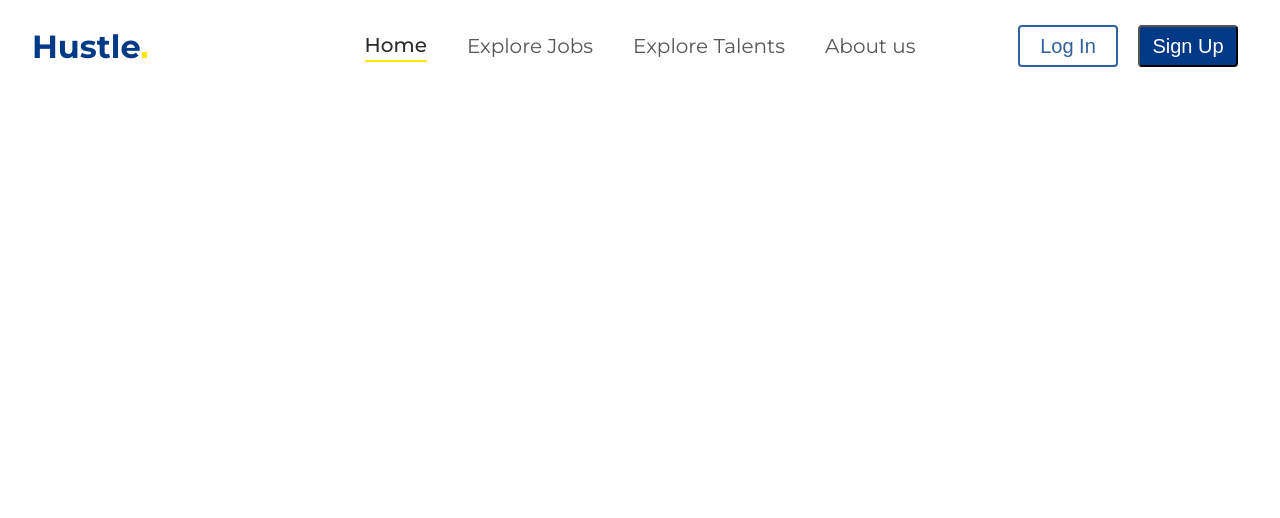
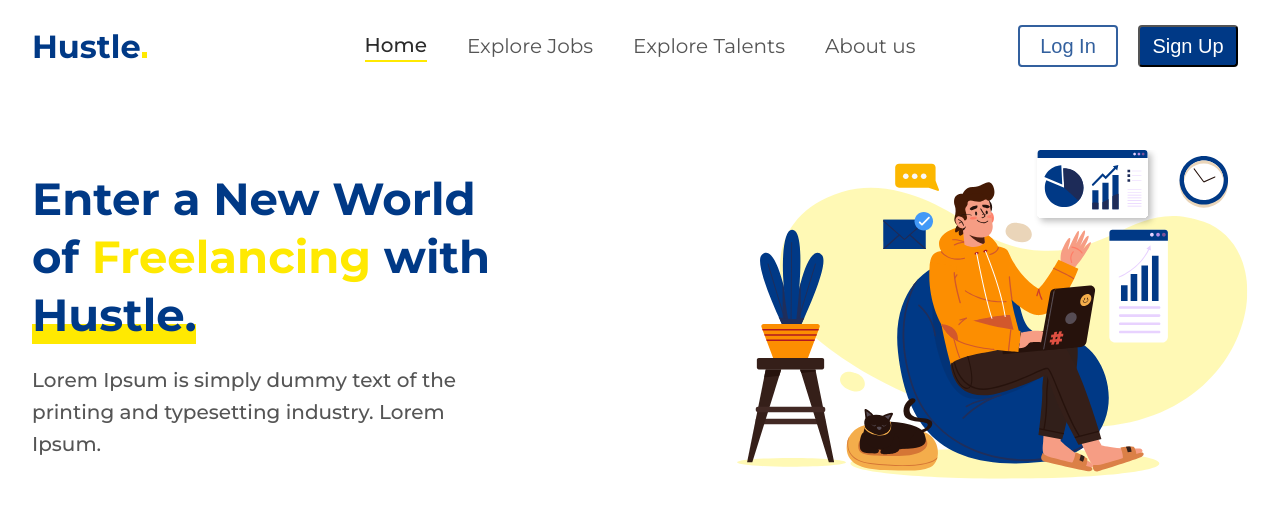
Before and after one commit to ayushagrahari0511/hustle, a React (Create React App) app: page / in a window 1280 px wide. Shown: the top 518 px of the page. Built offline with nearby package versions, Linux system fonts and the light colour scheme.

Commit message:
initial commit

```diff
--- a/src/App.js
+++ b/src/App.js
@@ -1,12 +1,16 @@
 import './App.css';
-import { BrowserRouter as Router } from "react-router-dom"
+import { BrowserRouter as Router, Routes, Route } from "react-router-dom"
 import Navbar from './components/Navbar/Navbar'
+import Home from './components/Home/Home'
 
 function App() {
   return (
     <>
       <Router>
-        <Navbar/>
+        <Navbar />
+        <Routes>
+          <Route path='/' exact element={<Home />} />
+        </Routes>
       </Router>
     </>
   );
--- /dev/null
+++ b/src/components/Home/Hero/Hero.js
@@ -0,0 +1,29 @@
+import React from 'react'
+import styles from './Hero.module.css'
+
+const Hero = () => {
+    return (
+        <>
+            <div className={styles.hero}>
+                <div className={styles.hero1}>
+                    <div className={styles.hero1_left}>
+                        <h2>
+                            Enter a New World <br /> of <span className={styles.freelancing}>Freelancing </span>
+                            with <span className={styles.hustle}>Hustle.</span>
+                        </h2>
+                        <h5>
+                            Lorem Ipsum is simply dummy text of
+                            the printing and typesetting industry.
+                            Lorem Ipsum.
+                        </h5>
+                    </div>
+                    <div className={styles.hero1_right}>
+                        <img src="../Frame.svg" alt="" />
+                    </div>
+                </div>
+            </div>
+        </>
+    )
+}
+
+export default Hero
--- /dev/null
+++ b/src/components/Home/Hero/Hero.module.css
@@ -0,0 +1,100 @@
+.hero {
+    display: flex;
+    flex-direction: column;
+    padding-top: 3rem;
+    /* align-items: center; */
+    /* justify-content: center; */
+    width: 100%;
+}
+
+.hero1 {
+    display: flex;
+    align-items: center;
+    justify-content: space-between;
+}
+
+.hero1_left {
+    width: 35%;
+}
+
+.hero1_left > h2 {
+    color: var(--primary_blue);
+    margin-bottom: 3rem;
+}
+
+.freelancing {
+    color: var(--primary_yellow);
+}
+
+.hustle {
+    display: block;
+    width: fit-content;
+    position: relative;
+    z-index: 4;
+}
+
+.hustle::before {
+    content: '';
+    position: absolute;
+    left: 0;
+    bottom: 0;
+    display: block;
+    width: 100%;
+    height: 2rem;
+    background: var(--primary_yellow);
+    z-index: -1;
+}
+
+.hero1_left > h5 {
+    color: var(--text_mid);
+    line-height: 3.2rem;
+}
+
+.hero1_right {
+    width: 60%;
+    display: flex;
+    align-items: center;
+    justify-content: flex-end;
+}
+
+.hero1_right > img {
+    width: 70%;
+}
+
+
+
+/*  */
+@media (max-width: 1400px) {
+
+    .hero1_left {
+        width: 40%;
+    }
+    .hero1_left > h2 {
+        margin-bottom: 2rem;
+    }
+
+
+  }
+
+
+  @media (max-width: 1199.98px) {
+
+  }
+
+
+  /* for Medium devices such as tablets */
+  @media (max-width: 991.98px) {
+
+  }
+
+  /* Small devices (landscape phone, ) */
+
+  @media (max-width: 767.98px) {
+
+  }
+
+  /* Small devices such as phone */
+
+  @media (max-width: 575.98px) {
+
+   }
--- a/src/components/Home/Home.js
+++ b/src/components/Home/Home.js
@@ -0,0 +1,17 @@
+import React from 'react'
+import styles from './Home.module.css'
+import Hero from './Hero/Hero'
+
+const Home = () => {
+    return (
+        <>
+            <div className={`container ${styles.home}`}>
+                <div className='wrapper'>
+                    <Hero />
+                </div>
+            </div>
+        </>
+    )
+}
+
+export default Home
--- a/src/components/Home/Home.module.css
+++ b/src/components/Home/Home.module.css
@@ -0,0 +1,5 @@
+.home {
+    position: relative;
+    top: 12rem;
+    z-index: 2;
+}
--- a/src/components/Navbar/Navbar.module.css
+++ b/src/components/Navbar/Navbar.module.css
@@ -1,5 +1,9 @@
 .container {
-    margin-top: 2.5rem;
+    padding-top: 2.5rem;
+    background: #fff;
+    position: fixed;
+    top: 0;
+    z-index: 4;
 }
 
 .navbar {
--- a/src/index.css
+++ b/src/index.css
@@ -3,6 +3,7 @@
 * {
   padding: 0;
   margin: 0;
+  scroll-behavior: smooth;
   box-sizing: border-box;
 }
 
@@ -60,6 +61,7 @@ p {
 }
 
 .container {
+  background: #fff;
   width: 100%;
   display: flex;
   align-items: center;
@@ -151,7 +153,7 @@ button {
   }
 
   h2 {
-    font-size: 4rem;
+    font-size: 4.5rem;
   }
 
   h3 {
```
